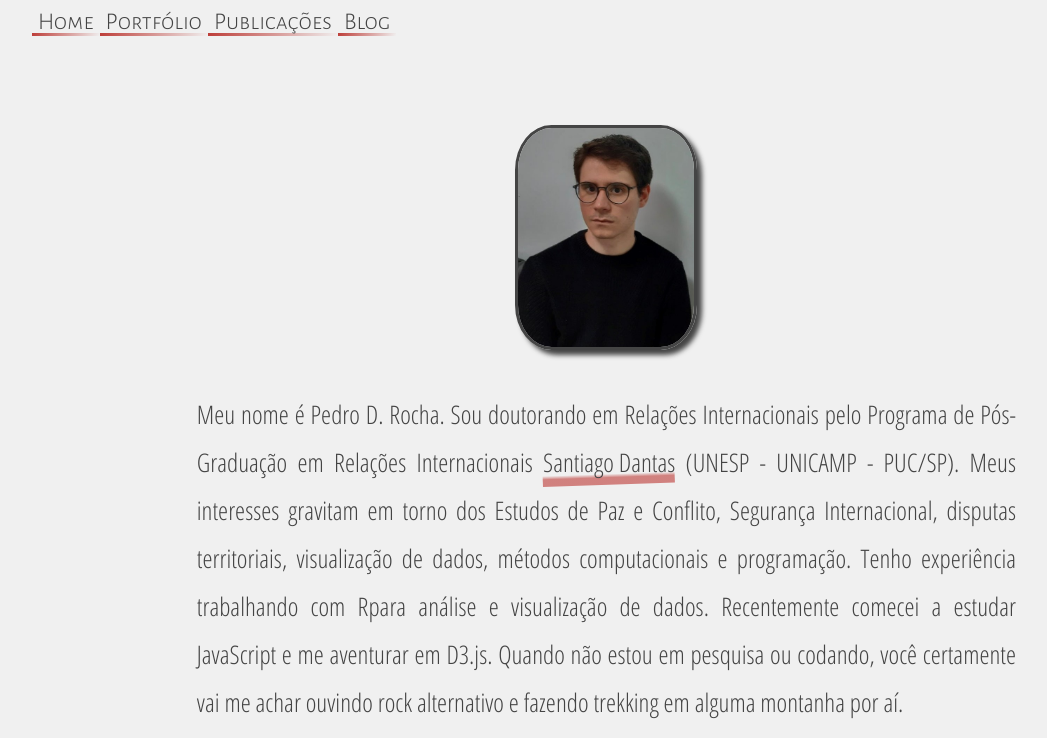
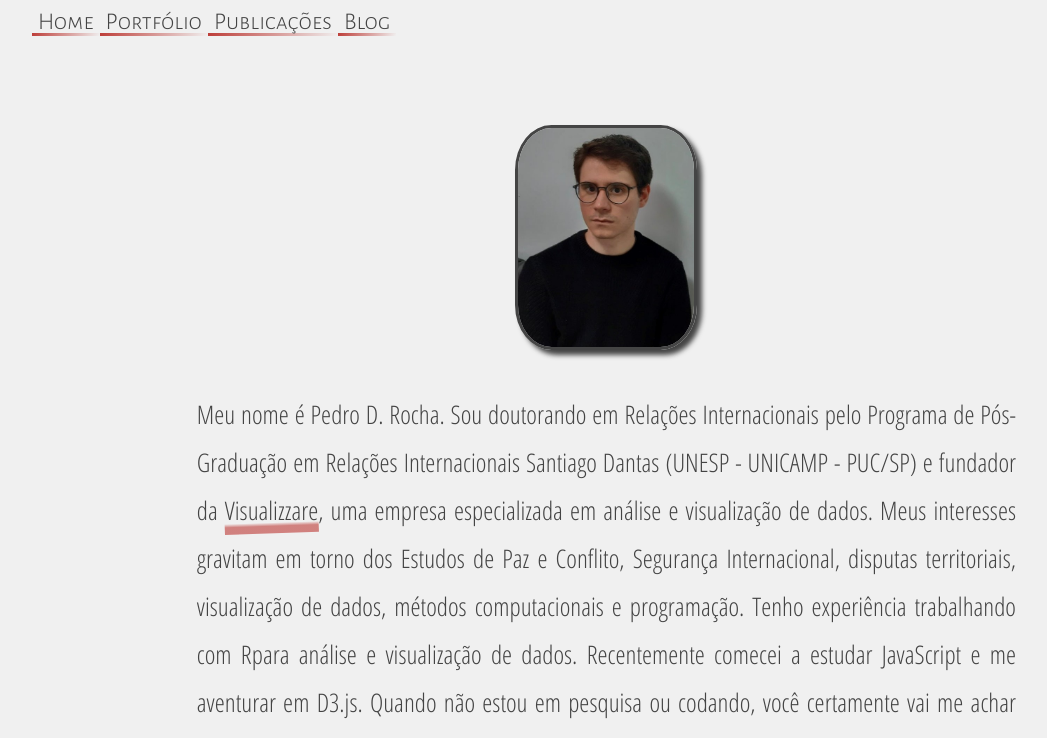
Before and after one commit to pedrodrocha/pedrodrocha.github.io, a plain HTML site: page sobre.html in a window 1280 px wide. Shown: the top 738 px of the page, without its empty margins (16-1063 px from the left). Drawn offline with nearby package versions, Linux system fonts and the light colour scheme; some icons are missing; a web font is replaced by a local one.

Commit message:
23-11-2020

```diff
--- a/sobre.html
+++ b/sobre.html
@@ -33,7 +33,7 @@
         <img id='eu' src='img/foto4.jpg'>
 
         <p>
-            Meu nome é Pedro D. Rocha. Sou doutorando em Relações Internacionais pelo Programa de Pós-Graduação em Relações Internacionais <a class ="r-link link text-underlined" href="https://www.santiagodantas-ppgri.org/" target="_blank">Santiago Dantas</a> (UNESP - UNICAMP - PUC/SP). Meus interesses gravitam em torno dos Estudos de Paz e Conflito, Segurança Internacional, disputas territoriais, visualização de dados, métodos computacionais e programação. Tenho experiência trabalhando com Rpara análise e visualização de dados. Recentemente comecei a estudar JavaScript e me aventurar em D3.js. Quando não estou em pesquisa ou codando, você certamente vai me achar ouvindo rock alternativo e fazendo trekking em alguma montanha por aí.
+            Meu nome é Pedro D. Rocha. Sou doutorando em Relações Internacionais pelo Programa de Pós-Graduação em Relações Internacionais Santiago Dantas (UNESP - UNICAMP - PUC/SP) e fundador da <a class ="r-link link text-underlined" href="https://www.instagram.com/visualizzare_/" target="_blank">Visualizzare</a>, uma empresa especializada em análise e visualização de dados. Meus interesses gravitam em torno dos Estudos de Paz e Conflito, Segurança Internacional, disputas territoriais, visualização de dados, métodos computacionais e programação. Tenho experiência trabalhando com Rpara análise e visualização de dados. Recentemente comecei a estudar JavaScript e me aventurar em D3.js. Quando não estou em pesquisa ou codando, você certamente vai me achar ouvindo rock alternativo e fazendo trekking em alguma montanha por aí.
         </p>
 
         <ul id='icon-list'>
```
